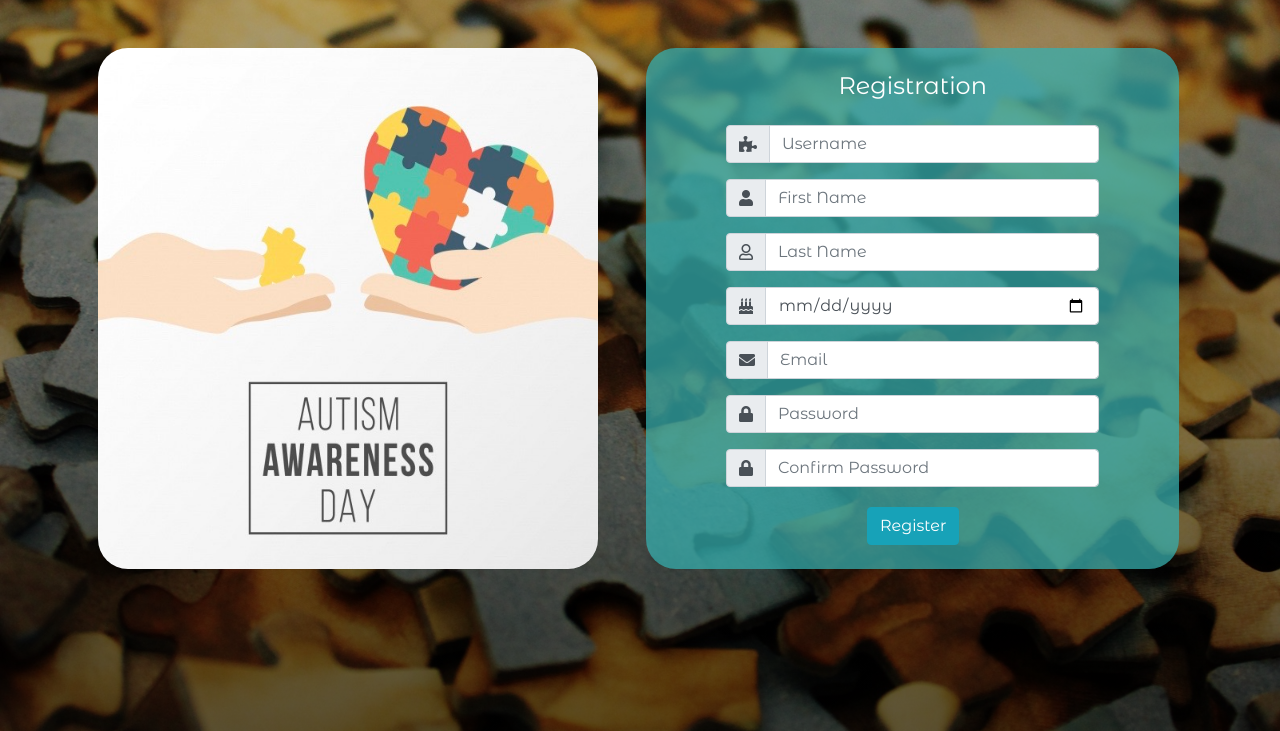
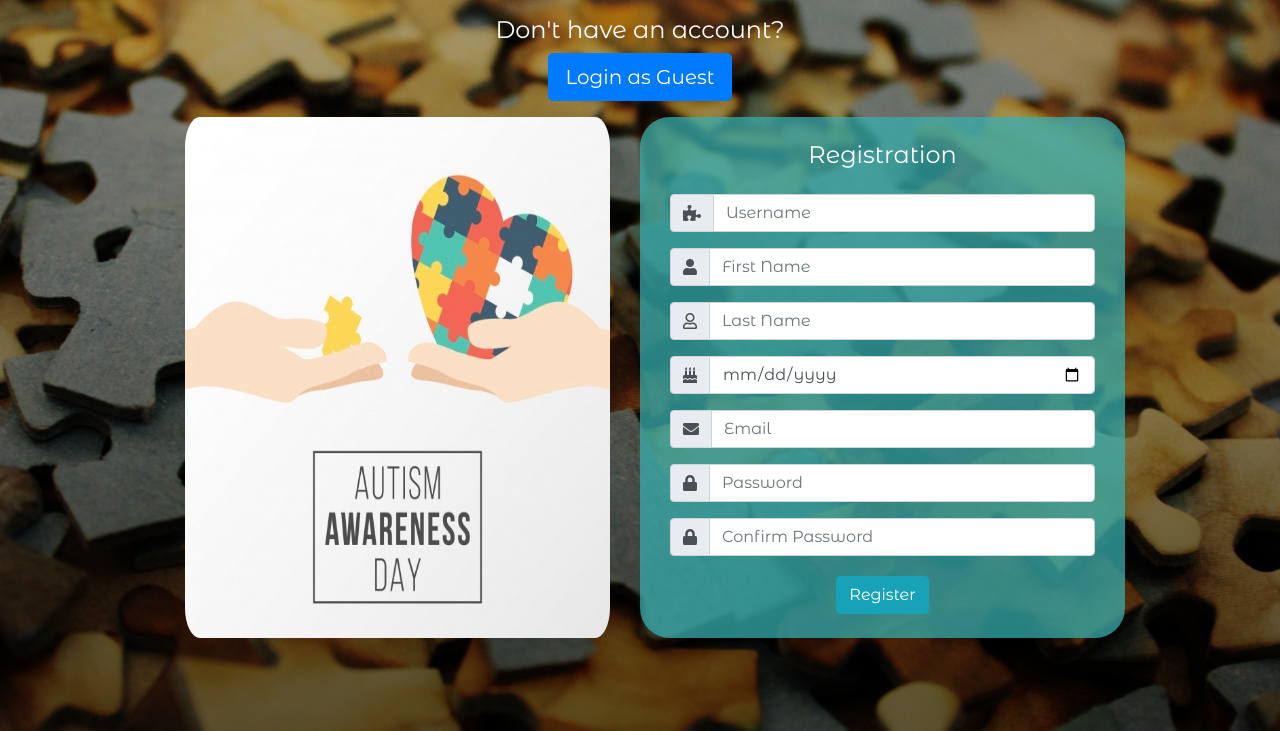
Before and after one commit to justinpmach/TheMissingPiece, a Django app: page / in a window 1280 px wide. Shown: the part 69-800 px from the top of the page. Run offline with Django 3.2, Linux system fonts and the light colour scheme; some libraries are stand-ins or nearby versions.

Commit message:
Fixed Landing Page

```diff
--- a/the_missing_piece_app/static/css/login.css
+++ b/the_missing_piece_app/static/css/login.css
@@ -22,13 +22,12 @@ nav h2{
 .reg-box{
     background-color: rgba(55, 177, 177, 0.733);
     border-radius: 30px;
-    padding: 0 80px;
+    /* padding: 0 80px; */
 }
 
 .reg-photo{
-    width: 500px;
+    /* width: 470px; */
     height: 521px;
-    margin-left: 50px;
     border-radius: 30px;
 }
 
--- a/the_missing_piece_app/templates/index.html
+++ b/the_missing_piece_app/templates/index.html
@@ -35,14 +35,25 @@
             </ul>
         </form>
     </nav>
-    <div class="container-fluid text-white">
-        <div class="row">
-            <div class="mt-5 ml-5">
-                <img class="reg-photo" src="../static/img/IMG_1204.JPG" alt="">
+    <div class="row text-center">
+        <form class="col-md-12 mt-3" action="/guest" method="post">
+            {% csrf_token %}
+            <h4 class="text-white">Don't have an account?</h4>
+            <input class="invisible" value="guest@guest.com" type="email" name="email" id="">
+            <button class="btn btn-primary btn-lg">Login as Guest</button>
+            <input class="invisible" value="code1234" type="password" name="password" id="">
+        </form>
+    </div>
+    <div class="container-fluid text-white d-flex justify-content-center">
+        <div class="row mt-3">
+            <div class="col-md-6">
+            <!-- <div class="mt-5 ml-5"> -->
+                <img class="col-md-12 reg-photo" src="../static/img/IMG_1204.JPG" alt="">
             </div>
-            <div class="col-5 text-white mt-5 mb-4 ml-5 reg-box pt-4">
-                <h4 class="text-center mb-4">Registration</h4>
-                <form action="/register" method="post">
+            <div class="col-md-6 reg-box">
+            <!-- <div class="col-5 text-white mt-5 mb-4 ml-5 reg-box pt-4"> -->
+                <h4 class="text-center pt-4 mb-4">Registration</h4>
+                <form class="col-12" action="/register" method="post">
                     {% csrf_token %}
                     <div class="form-group input-group">
                         <div class="input-group-prepend">
@@ -86,8 +97,8 @@
                         </div>
                         <input class="form-control" placeholder="Confirm Password" type="password" name="cpassword" id="">
                     </div>
-                    <div class="col">
-                        <button class="mt-1 mb-4 btn btn-info" style="margin-left:126px;">Register</button>
+                    <div class="col d-flex justify-content-center">
+                        <button class="mt-1 mb-4 btn btn-info ">Register</button>
                     </div>
                 </form>
             </div>
--- a/the_missing_piece_app/urls.py
+++ b/the_missing_piece_app/urls.py
@@ -3,6 +3,7 @@ from . import views
 
 urlpatterns = [
     path('', views.index),
+    path('guest', views.guest),
     path('register', views.register),
     path('login', views.login),
     path('dash', views.dashboard),
--- a/the_missing_piece_app/views.py
+++ b/the_missing_piece_app/views.py
@@ -10,6 +10,34 @@ def index(request):
     # if 'user_id' in request.session:
     #     return redirect('/dash')
     return render(request, 'index.html')
+
+# --------------- GUEST LOGIN ----------------- #
+def guest(request):
+    errors = User.objects.login_validator(request.POST)
+
+    if len(errors) > 0:
+        for key,value in errors.items():
+            messages.error(request,value)
+        return redirect("/")
+
+    found_user = User.objects.filter(email=request.POST['email']).first()
+
+    if found_user:
+        is_pw_correct = bcrypt.checkpw(
+            request.POST['password'].encode(),
+            found_user.password.encode()
+    )
+        if is_pw_correct:
+            request.session['user_id'] = found_user.id
+            return redirect('/dash')
+        else:
+            print("something is not working")
+            return redirect("/")
+    else:
+        print("something is not working")
+        return redirect("/")
+
+    return redirect("/dash")
 
 # --------------- REGISTER ----------------- #
 def register(request):
```
